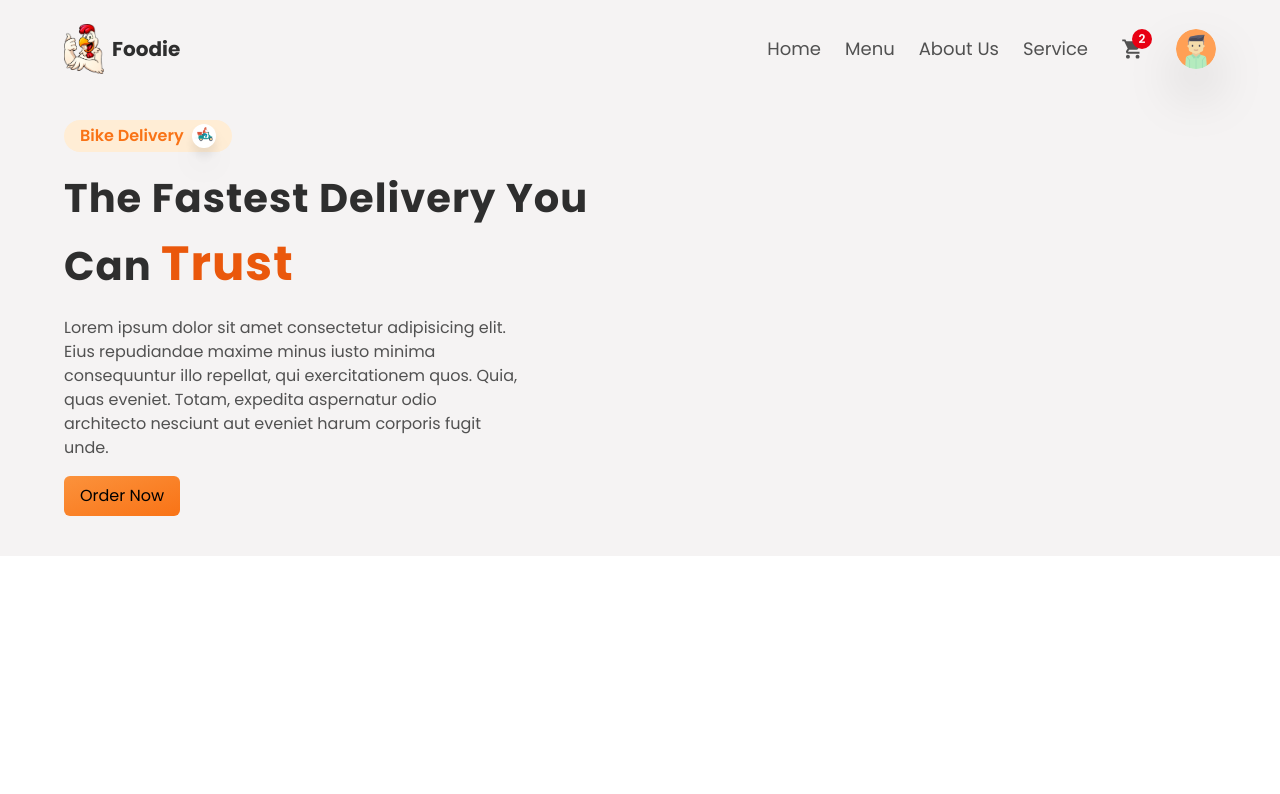
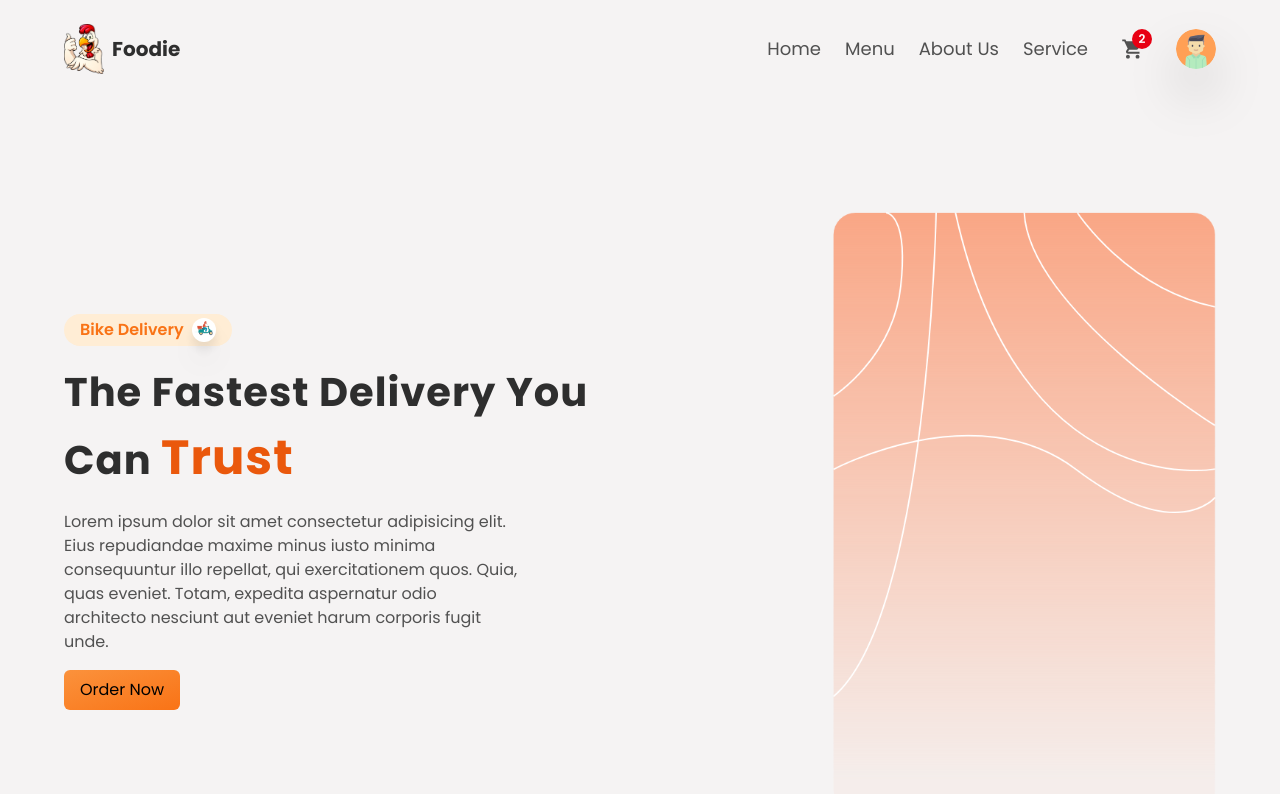
Before and after one commit to iamclement1/Foodie, a React (Vite) app: page / in a window 1280 px wide. Shown: the top 794 px of the page. Built offline with nearby package versions, Linux system fonts and the light colour scheme.

Commit message:
import hero data

```diff
--- a/src/components/HomeContainer.jsx
+++ b/src/components/HomeContainer.jsx
@@ -1,9 +1,13 @@
 import Bike from '../assets/img/delivery.png';
+import HeroBG from '../assets/img/heroBg.png';
+import { heroData } from '../utils/HeroData';
+
 
 
 const HomeContainer = () => {
+
     return (
-        <div className='grid grid-cols-1 md:grid-cols-2 gap-2'>
+        <section className='grid grid-cols-1 md:grid-cols-2 gap-2 w-full h-screen' id='home'>
             <div className="py-2 flex-1 flex flex-col items-start justify-center gap-4">
                 <div className='flex items-center gap-2 justify-center bg-orange-100 px-4 py-1 rounded-full'>
                     <p className='text-base text-orange-500 font-semibold'>Bike Delivery</p>
@@ -29,8 +33,42 @@ const HomeContainer = () => {
                 </button>
 
             </div>
-            <div className="py-2 flex-1"></div>
-        </div>
+            <div className="py-2 flex-1 flex items-center relative">
+                {/* <div className='w-full flex items-center justify-center relative'></div> */}
+                <img src={HeroBG}
+                    className='ml-auto h-420 lg:h-600 w-full lg:w-auto' alt="hero_bg" />
+                <div className='w-full h-full absolute top-0 right-0 flex items-center justify-center
+                px-32 py-4 gap-2 flex-wrap'>
+                    {/* {
+                        heroData && heroData.map(n => (
+                            <div key={n.id} className='w-190 min-w-[190px] p-4 bg-cardOverlay backdrop-blur-md
+                            rounded-3xl
+                    flex flex-col items-center justify-center'>
+                                <img src={n.img} alt="ice-cream"
+                                    className='w-40 -mt-20' />
+                                <p className='text-xl font-semibold text-textColor mt-4'>
+                                    {
+                                        n.name
+                                    }
+                                </p>
+                                <p className='text-sm text-lighttextGray font-semibold my-2'>
+                                    {
+                                        n.despcription
+                                    }
+                                </p>
+
+                                <p className='text-sm font-semibold text-headingColor'>
+                                    <span className='text-xs text-red-600'>$</span>
+                                    {
+                                        n.price
+                                    }
+                                </p>
+                            </div>
+                        ))
+                    } */}
+                </div>
+            </div>
+        </section>
     )
 }
 
```
